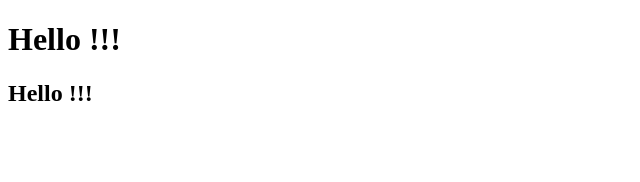
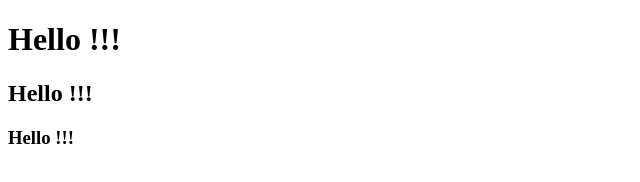
Before and after one commit to DARK4LKI/g_test2, a plain HTML site: page index.html in a window 1280 px wide. Shown: the full height of the page, 0-640 px from the left. Drawn offline with Linux system fonts and the light colour scheme.

Commit message:
C3 H3 추가

```diff
--- a/index.html
+++ b/index.html
@@ -9,5 +9,6 @@
 <body>
     <h1>Hello !!!</h1>
     <h2>Hello !!!</h2>
+    <h3>Hello !!!</h3>
 </body>
 </html>
```
